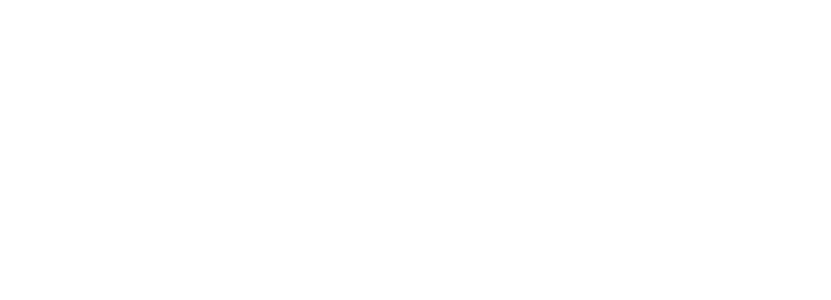
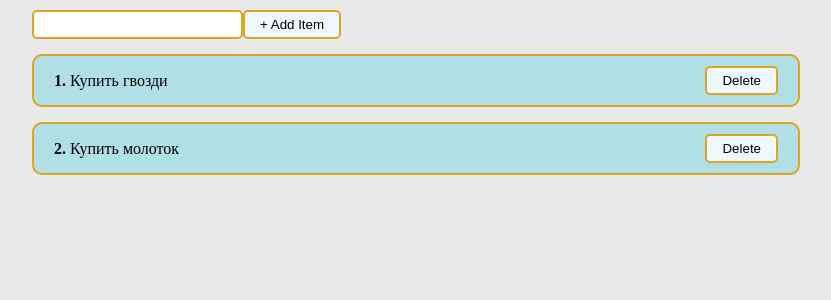
Before and after one commit to suprunivss/todo-app, a React (Create React App) app: page / in a window 1280 px wide. Shown: the top 300 px of the page, without its empty margins (224-1055 px from the left). Built offline with nearby package versions, Linux system fonts and the light colour scheme; the HTML template or start-up script is replaced by a standard one.

Commit message:
feat: Add create and remove functional

```diff
--- a/src/App.js
+++ b/src/App.js
@@ -1,8 +1,29 @@
-import React from 'react';
+import React, { useState } from 'react';
+import './styles/App.css';
+import PostList from './components/PostList';
+import PostForm from './components/PostForm';
 
 function App() {
+  const [items, setItems] = useState([
+    { id: 1, title: 'Купить гвозди'},
+    { id: 2, title: 'Купить молоток'},
+  ]);
+
+  const createPost = (newPost) => {
+    setItems([...items, newPost])
+  }
+
+  const removePost = (post) => {
+    setItems(items.filter(item => item.id !== post.id))
+  }
+
   return (
-    <div className="App">
+    <div className="App container">
+      <PostForm create={createPost}/>
+      {items.length !== 0
+        ? <PostList remove={removePost} items={items}/>
+        : <h2 style={{textAlign: 'center', margin: 30, fontSize: 30}}>Todo List Empty</h2>
+      }
     </div>
   );
 }
--- /dev/null
+++ b/src/styles/App.css
@@ -0,0 +1,39 @@
+* {
+    margin: 0;
+    padding: 0;
+    box-sizing: border-box;
+}
+
+html {
+    background: #eae9e9;
+}
+
+.container {
+    width: 60vw;
+    margin: 0 auto;
+}
+
+.post {
+    display: flex;
+    align-items: center;
+    justify-content: space-between;
+    border: 2px solid #daa520;
+    background-color: #b0e0e6;
+    margin: 15px auto;
+    padding: 10px 20px;
+    border-radius: 10px;
+}
+
+.post__content {
+    display: flex;
+}
+
+.post__add {
+    margin-top: 10px;
+
+}
+
+.post__add-input {
+    border: 2px solid #daa520;
+    border-radius: 5px;
+}
```
